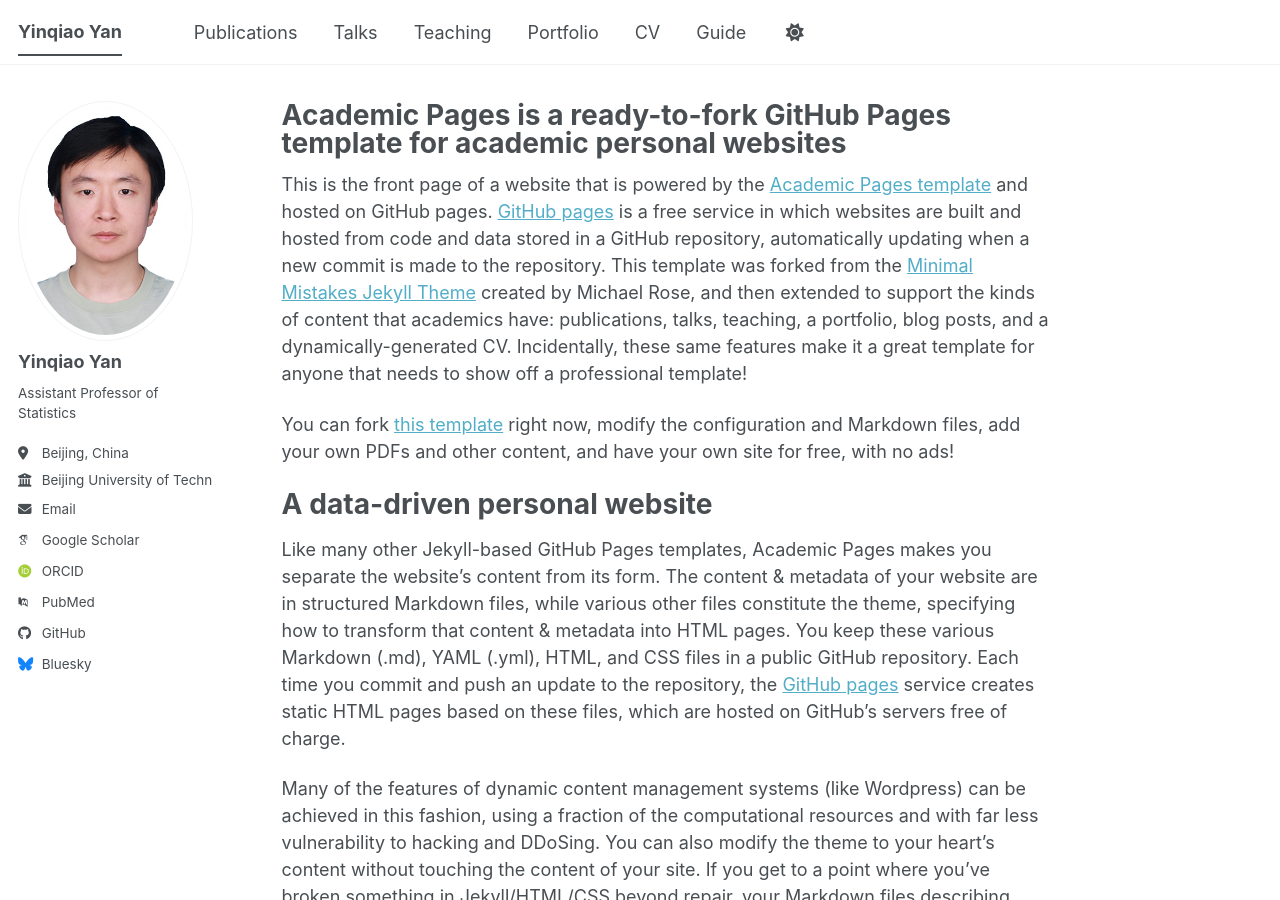
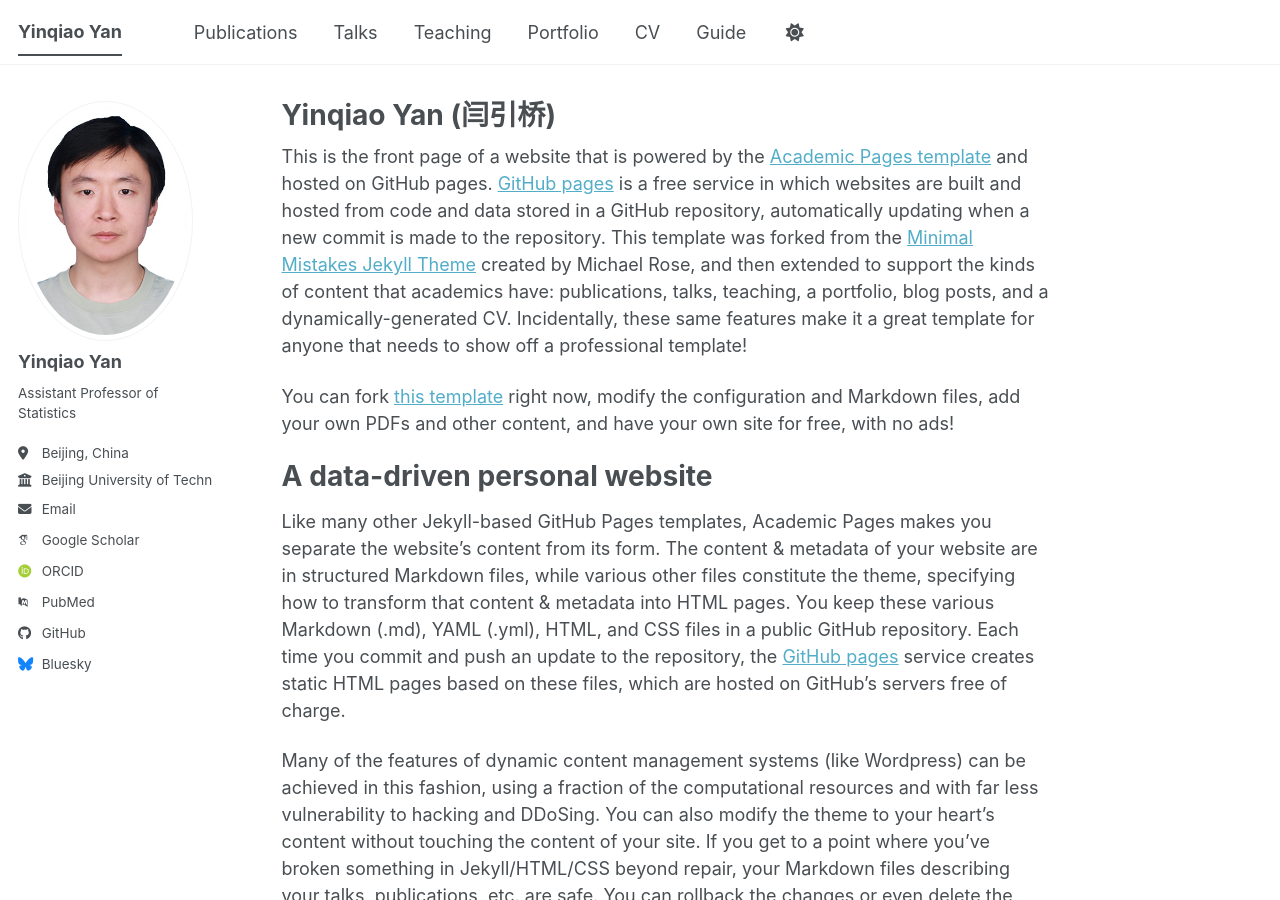
Before and after one commit to yinqiaoyan/yinqiaoyan.github.io, a Jekyll site: the page built from _pages/about.md, in a window 1280 px wide and 900 px high. Built offline with Jekyll 4.4.1, drawn with Linux system fonts in a browser that asks for light colours; some web fonts are replaced; a script bundle is joined from its source files by our own code; library files that are not in the unit come from our copies.

Commit message:
commit info

```diff
--- a/_pages/about.md
+++ b/_pages/about.md
@@ -1,6 +1,6 @@
 ---
 permalink: /
-title: "Academic Pages is a ready-to-fork GitHub Pages template for academic personal websites"
+title: "Yinqiao Yan (闫引桥)"
 author_profile: true
 redirect_from:
   - /about/
```
